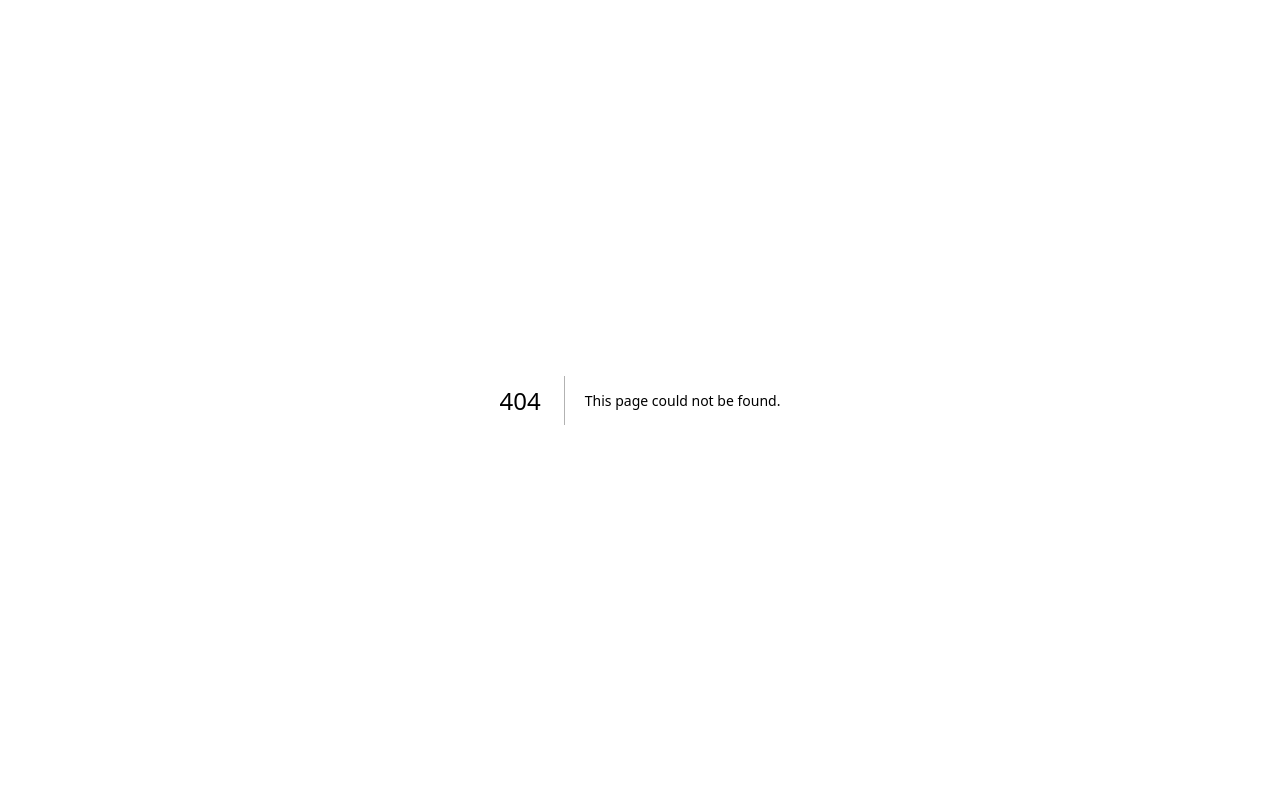
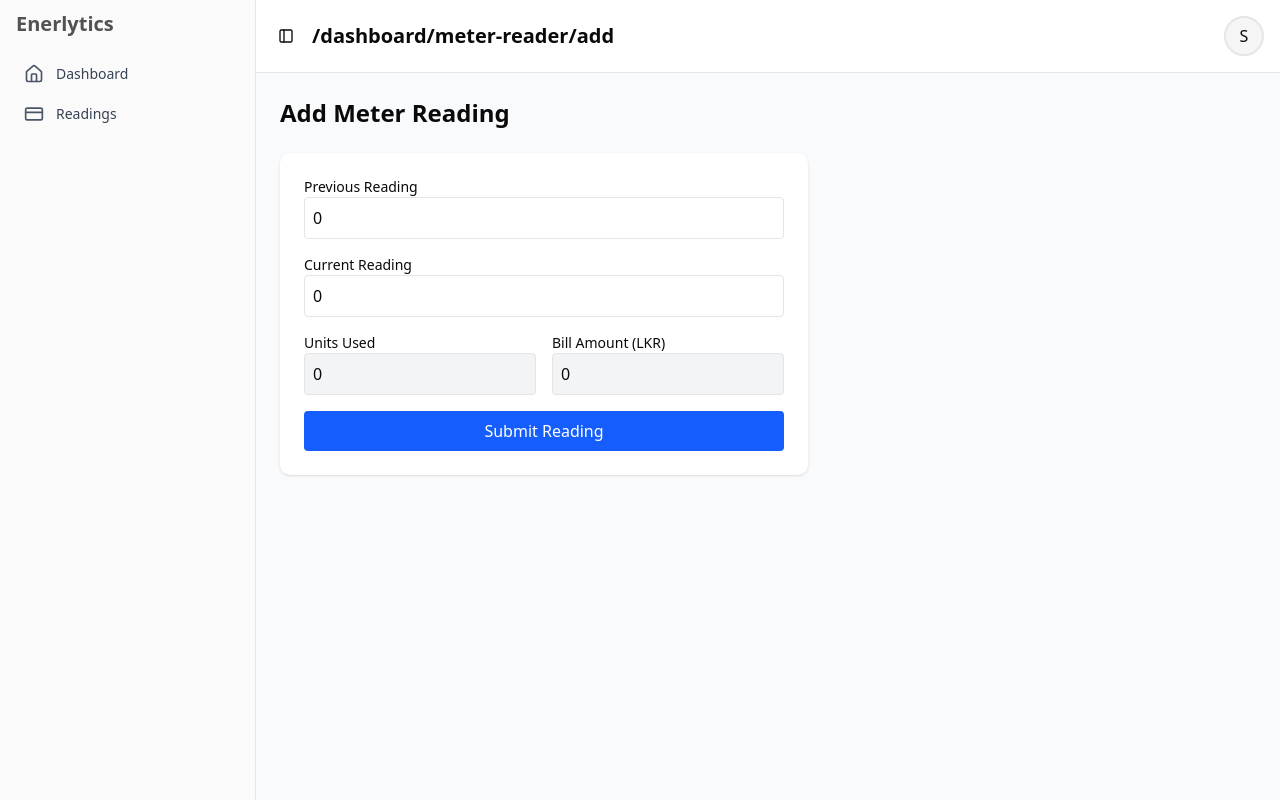
Before and after one commit to sudoMakeMeCoffee/Enerlytics, a Next.js app: page /dashboard/meter-reader/add in a window 1280 px wide. Before the commit this address had no page. Built offline with nearby package versions, Linux system fonts and the light colour scheme.

Commit message:
add meter reader dashboard

```diff
--- /dev/null
+++ b/src/app/dashboard/meter-reader/add/page.jsx
@@ -0,0 +1,92 @@
+"use client";
+
+import { useState, useEffect } from "react";
+
+export default function AddMeterReading() {
+  const RATE_PER_UNIT = 12; // LKR per unit (example)
+
+  const [prevReading, setPrevReading] = useState(0);
+  const [currentReading, setCurrentReading] = useState(0);
+  const [units, setUnits] = useState(0);
+  const [billAmount, setBillAmount] = useState(0);
+
+  useEffect(() => {
+    const usedUnits = Math.max(currentReading - prevReading, 0);
+    setUnits(usedUnits);
+    setBillAmount(usedUnits * RATE_PER_UNIT);
+  }, [prevReading, currentReading]);
+
+  function handleSubmit(e) {
+    e.preventDefault();
+
+    const payload = {
+      prevReading,
+      currentReading,
+      units,
+      billAmount,
+    };
+
+    console.log("Submitting:", payload);
+    alert("Meter reading submitted!");
+  }
+
+  return (
+    <div className="p-6 max-w-xl">
+      <h1 className="text-2xl font-bold mb-6">Add Meter Reading</h1>
+
+      <form onSubmit={handleSubmit} className="space-y-4 bg-white p-6 rounded-lg shadow">
+
+        <div>
+          <label className="block text-sm font-medium">Previous Reading</label>
+          <input
+            type="number"
+            value={prevReading}
+            onChange={(e) => setPrevReading(Number(e.target.value))}
+            className="w-full border p-2 rounded"
+            required
+          />
+        </div>
+
+        <div>
+          <label className="block text-sm font-medium">Current Reading</label>
+          <input
+            type="number"
+            value={currentReading}
+            onChange={(e) => setCurrentReading(Number(e.target.value))}
+            className="w-full border p-2 rounded"
+            required
+          />
+        </div>
+
+        <div className="grid grid-cols-2 gap-4">
+          <div>
+            <label className="block text-sm font-medium">Units Used</label>
+            <input
+              type="number"
+              value={units}
+              readOnly
+              className="w-full bg-gray-100 border p-2 rounded"
+            />
+          </div>
+
+          <div>
+            <label className="block text-sm font-medium">Bill Amount (LKR)</label>
+            <input
+              type="number"
+              value={billAmount}
+              readOnly
+              className="w-full bg-gray-100 border p-2 rounded"
+            />
+          </div>
+        </div>
+
+        <button
+          type="submit"
+          className="w-full bg-blue-600 text-white py-2 rounded hover:bg-blue-700"
+        >
+          Submit Reading
+        </button>
+      </form>
+    </div>
+  );
+}
--- a/src/app/dashboard/meter-reader/page.jsx
+++ b/src/app/dashboard/meter-reader/page.jsx
@@ -1,16 +1,42 @@
 "use client";
 
+import Link from "next/link";
+import { ClipboardList, Zap, Users } from "lucide-react";
 
-export default function MeterReaderPage() {
+export default function MeterReaderDashboard() {
   return (
-    <>
-      <div className="p-6">
-        <h1 className="text-2xl font-bold">Meater Reader Dashboard</h1>
+    <div className="p-6 space-y-6">
+      <h1 className="text-2xl font-bold">Meter Reader Dashboard</h1>
+
+      {/* Stats */}
+      <div className="grid grid-cols-1 md:grid-cols-3 gap-6">
+        <StatCard title="Meters Assigned" value="120" icon={<Users />} />
+        <StatCard title="Readings Today" value="34" icon={<ClipboardList />} />
+        <StatCard title="Units Recorded" value="4,820 kWh" icon={<Zap />} />
       </div>
 
-      <div className="p-6">
-        <h1 className="text-2xl font-bold">Meter Reader Overview</h1>
+      {/* Action */}
+      <div className="bg-white p-6 rounded-lg shadow">
+        <h2 className="text-lg font-semibold mb-4">Quick Action</h2>
+        <Link
+          href="/dashboard/meter-reader/add"
+          className="inline-block bg-blue-600 text-white px-4 py-2 rounded hover:bg-blue-700"
+        >
+          ➕ Add Meter Reading
+        </Link>
       </div>
-    </>
+    </div>
   );
 }
+
+function StatCard({ title, value, icon }) {
+  return (
+    <div className="bg-white p-6 rounded-lg shadow flex items-center gap-4">
+      <div className="p-3 bg-gray-100 rounded-full">{icon}</div>
+      <div>
+        <p className="text-sm text-gray-500">{title}</p>
+        <h3 className="text-xl font-bold">{value}</h3>
+      </div>
+    </div>
+  );
+}
```
